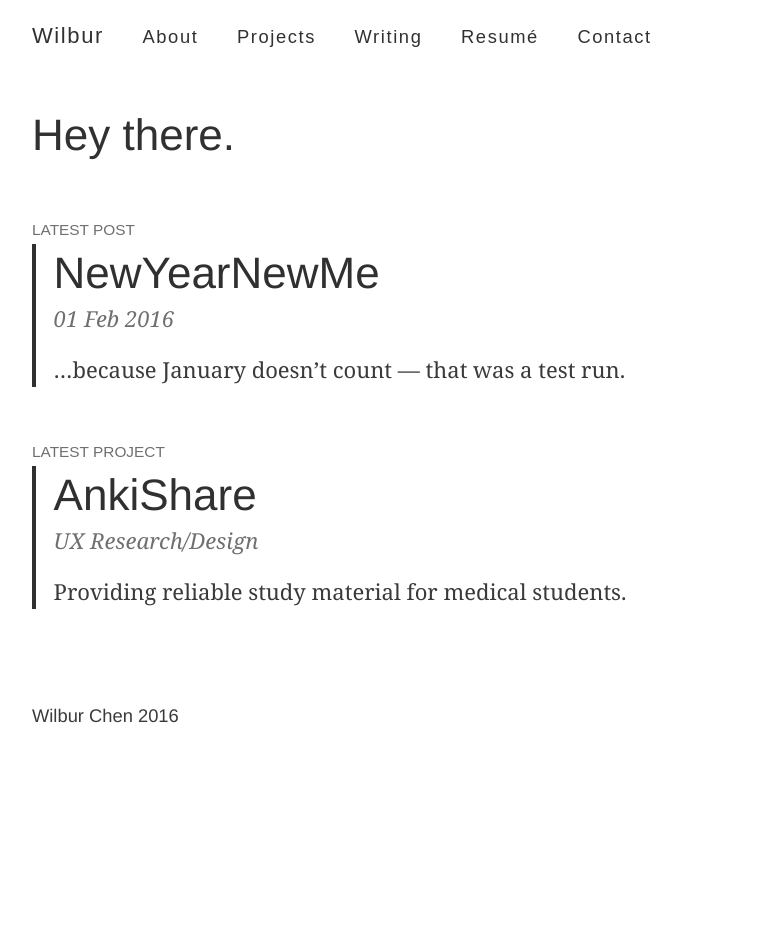
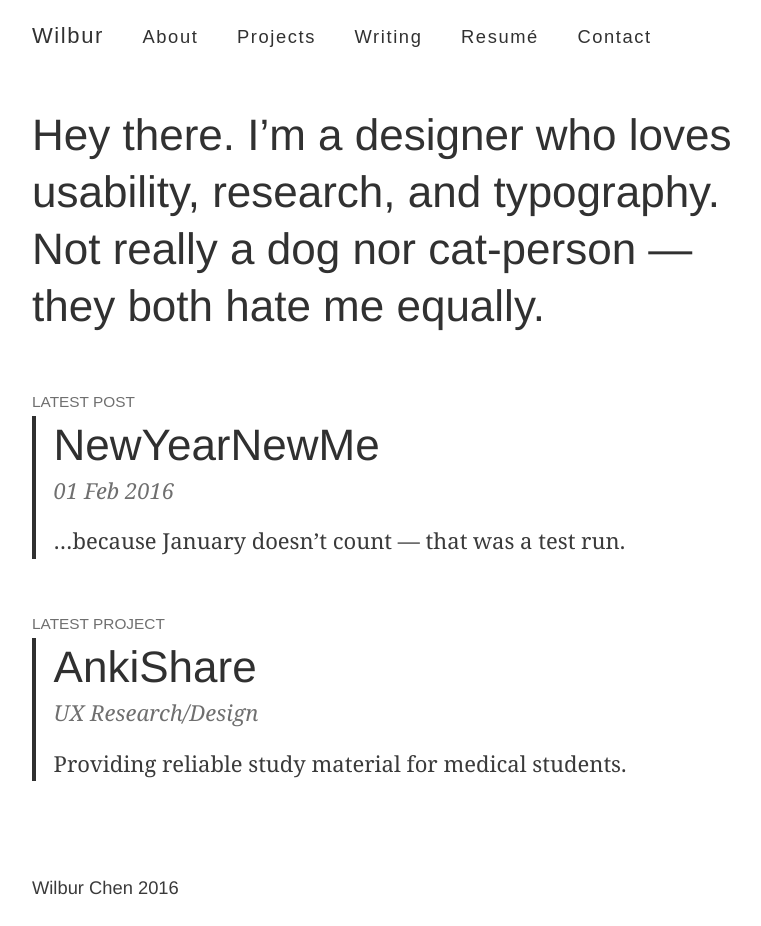
Before and after one commit to wilburc/wilburc.github.io, a Jekyll site: the page built from index.html, in a window 1280 px wide. Shown: the whole page, without its empty margins (245-1006 px from the left). Built offline with Jekyll 4.4.1, drawn with Linux system fonts in a browser that asks for light colours; the list of posts is cut into pages by our own code; before the commit the page ends 900 px from its top, so only the background shows below that.

Commit message:
Update index.html

```diff
--- a/index.html
+++ b/index.html
@@ -3,7 +3,7 @@ layout: default
 title: Home
 ---
 
-<h1>Hey there. </h1>
+<h1>Hey there. I’m a designer who loves usability, research, and typography. Not really a dog nor cat-person — they both hate me equally.</h1>
 <br>
 <abbr>Latest Post</abbr>
 <div class='posts'>
```
